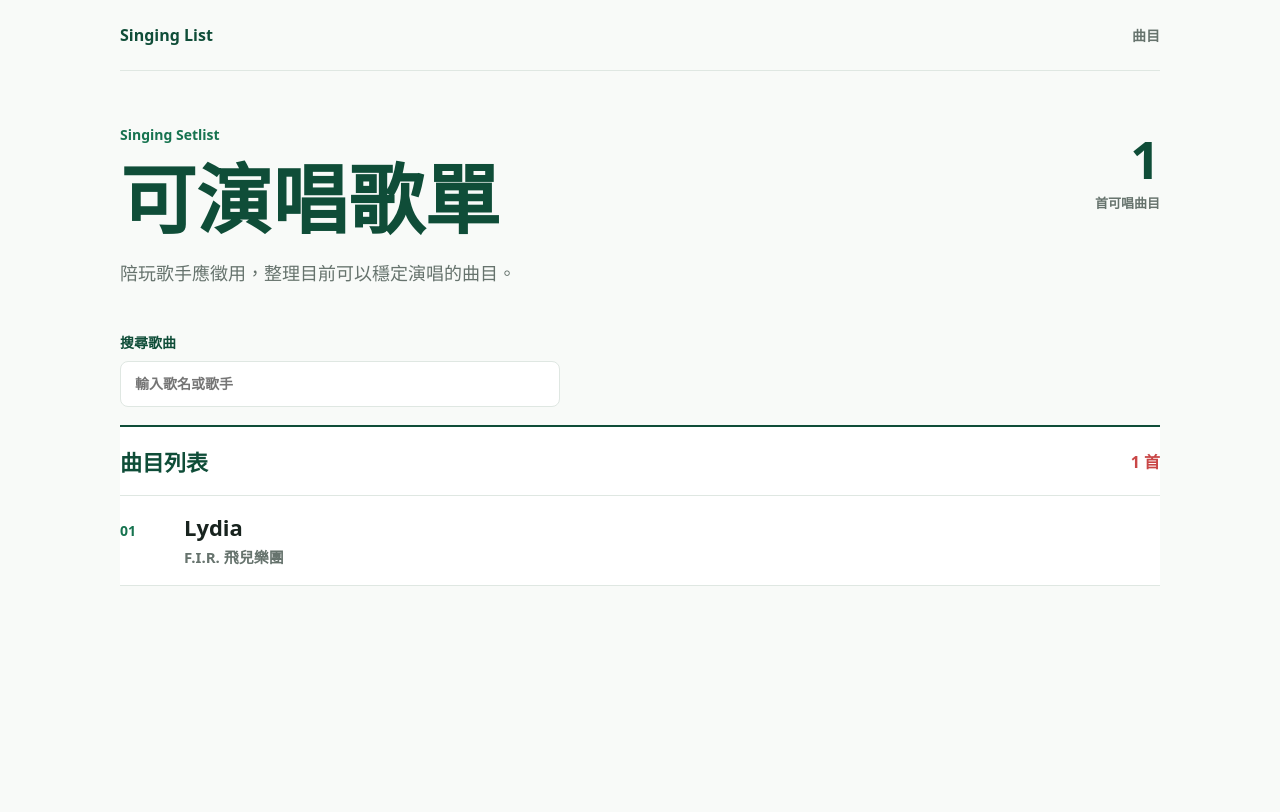
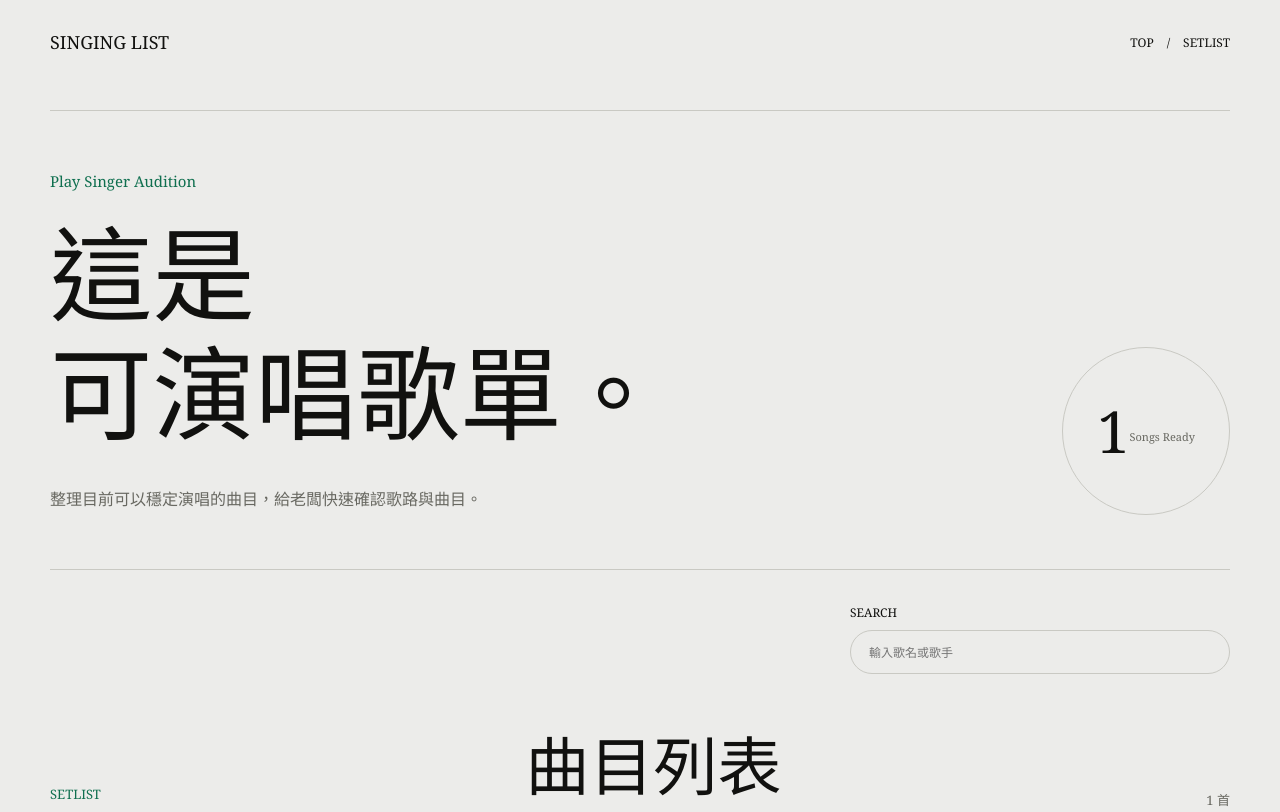
Before and after one commit to b10915002/singing-setlist, a plain HTML site: page index.html in a window 1280 px wide. Shown: the top 812 px of the page. Drawn offline with Linux system fonts and the light colour scheme.

Commit message:
Restyle setlist with yokanka inspired layout

```diff
--- a/index.html
+++ b/index.html
@@ -12,37 +12,40 @@
   </head>
   <body>
     <header class="site-header">
-      <a class="site-brand" href="#page-title">Singing List</a>
+      <a class="site-brand" href="#page-title">SINGING LIST</a>
       <nav class="site-nav" aria-label="頁面導覽">
-        <a href="#song-list-title">曲目</a>
+        <a href="#page-title">TOP</a>
+        <span>/</span>
+        <a href="#song-list-title">SETLIST</a>
       </nav>
     </header>
 
     <main class="page-shell">
       <section class="hero" aria-labelledby="page-title">
         <div class="hero-copy">
-          <p class="kicker">Singing Setlist</p>
-          <h1 id="page-title">可演唱歌單</h1>
+          <p class="kicker">Play Singer Audition</p>
+          <h1 id="page-title">這是<br />可演唱歌單。</h1>
           <p class="intro">
-            陪玩歌手應徵用，整理目前可以穩定演唱的曲目。
+            整理目前可以穩定演唱的曲目，給老闆快速確認歌路與曲目。
           </p>
         </div>
 
         <aside class="stats-panel" aria-label="歌單統計">
           <span class="stats-number" id="song-count">0</span>
-          <span class="stats-label">首可唱曲目</span>
+          <span class="stats-label">Songs Ready</span>
         </aside>
       </section>
 
       <section class="toolbar" aria-label="歌單工具">
         <label class="search-wrap">
-          <span>搜尋歌曲</span>
+          <span>SEARCH</span>
           <input id="song-search" type="search" placeholder="輸入歌名或歌手" />
         </label>
       </section>
 
       <section class="song-section" aria-labelledby="song-list-title">
         <div class="section-head">
+          <p>SETLIST</p>
           <h2 id="song-list-title">曲目列表</h2>
           <span id="visible-count">0 首</span>
         </div>
--- a/styles-normal.css
+++ b/styles-normal.css
@@ -1,13 +1,12 @@
 :root {
-  --ink: #18231e;
-  --muted: #66736d;
-  --paper: #f8faf8;
-  --surface: #ffffff;
-  --line: #dfe7e2;
-  --green: #16734f;
-  --green-dark: #0f4d38;
-  --green-soft: #edf7f2;
-  --red: #c94646;
+  --ink: #11110f;
+  --muted: #686861;
+  --paper: #ececea;
+  --surface: #f7f7f4;
+  --line: #c9c9c3;
+  --green: #0f6f4f;
+  --green-soft: #dfe9e2;
+  --blue: #1ea0c3;
 }
 
 * {
@@ -23,11 +22,14 @@ body {
   min-height: 100vh;
   color: var(--ink);
   font-family:
+    "Zen Old Mincho",
+    "Yu Mincho",
+    "Hiragino Mincho ProN",
+    Georgia,
+    "Times New Roman",
+    "PingFang TC",
     "Microsoft JhengHei",
-    "PingFang TC",
-    "Noto Sans TC",
-    system-ui,
-    sans-serif;
+    serif;
   background: var(--paper);
 }
 
@@ -36,13 +38,12 @@ input {
 }
 
 .site-header {
-  width: min(1040px, calc(100% - 36px));
+  width: min(1180px, calc(100% - 40px));
   margin: 0 auto;
-  padding: 24px 0;
+  padding: 30px 0 20px;
   display: flex;
   align-items: center;
   justify-content: space-between;
-  border-bottom: 1px solid var(--line);
 }
 
 .site-brand,
@@ -51,38 +52,48 @@ input {
 }
 
 .site-brand {
-  color: var(--green-dark);
-  font-size: 16px;
-  font-weight: 800;
+  color: var(--ink);
+  font-size: 18px;
+  font-weight: 500;
 }
 
+.site-nav {
+  display: flex;
+  align-items: center;
+  gap: 13px;
+}
+
+.site-nav span,
 .site-nav a {
-  color: var(--muted);
-  font-size: 14px;
-  font-weight: 700;
+  color: var(--ink);
+  font-size: 12px;
+  font-weight: 500;
 }
 
 .site-nav a:hover,
 .site-nav a:focus {
-  color: var(--green);
+  color: var(--blue);
 }
 
 .page-shell {
-  width: min(1040px, calc(100% - 36px));
+  width: min(1180px, calc(100% - 40px));
   margin: 0 auto;
-  padding: 54px 0 72px;
+  padding: 36px 0 92px;
 }
 
 .hero {
   display: flex;
-  align-items: flex-start;
+  align-items: flex-end;
   justify-content: space-between;
-  gap: 40px;
-  margin-bottom: 42px;
+  gap: 56px;
+  min-height: 460px;
+  padding: 44px 0 54px;
+  border-top: 1px solid var(--line);
+  border-bottom: 1px solid var(--line);
 }
 
 .hero-copy {
-  max-width: 680px;
+  max-width: 760px;
 }
 
 .kicker,
@@ -94,58 +105,68 @@ p {
 }
 
 .kicker {
-  margin-bottom: 14px;
+  margin-bottom: 24px;
   color: var(--green);
-  font-size: 14px;
-  font-weight: 800;
+  font-size: 15px;
+  font-weight: 500;
 }
 
 h1 {
-  margin-bottom: 18px;
-  color: var(--green-dark);
-  font-size: clamp(42px, 7vw, 76px);
-  line-height: 1.08;
+  margin-bottom: 30px;
+  color: var(--ink);
+  font-size: clamp(48px, 8vw, 112px);
+  font-weight: 500;
+  line-height: 1.16;
 }
 
 .intro {
+  max-width: 480px;
   margin-bottom: 0;
   color: var(--muted);
-  font-size: 18px;
-  line-height: 1.75;
+  font-size: 16px;
+  line-height: 2;
 }
 
 .stats-panel {
-  min-width: 138px;
-  padding-top: 8px;
-  text-align: right;
+  display: flex;
+  align-items: center;
+  justify-content: center;
+  flex: 0 0 auto;
+  width: 168px;
+  height: 168px;
+  border: 1px solid var(--line);
+  border-radius: 999px;
+  text-align: center;
 }
 
 .stats-number {
   display: block;
-  color: var(--green-dark);
-  font-size: 52px;
-  font-weight: 900;
+  color: var(--ink);
+  font-size: 58px;
+  font-weight: 500;
   line-height: 1;
 }
 
 .stats-label {
   display: block;
-  margin-top: 8px;
+  margin-top: 10px;
   color: var(--muted);
-  font-size: 13px;
-  font-weight: 700;
+  font-size: 11px;
+  font-weight: 500;
 }
 
 .toolbar {
-  margin-bottom: 18px;
+  display: flex;
+  justify-content: flex-end;
+  margin: 34px 0 42px;
 }
 
 .search-wrap {
   display: block;
-  max-width: 440px;
-  color: var(--green-dark);
-  font-size: 14px;
-  font-weight: 800;
+  width: min(100%, 380px);
+  color: var(--ink);
+  font-size: 12px;
+  font-weight: 500;
 }
 
 .search-wrap span {
@@ -155,43 +176,49 @@ h1 {
 
 .search-wrap input {
   width: 100%;
-  min-height: 46px;
-  padding: 0 14px;
+  min-height: 44px;
+  padding: 0 18px;
   border: 1px solid var(--line);
-  border-radius: 8px;
+  border-radius: 999px;
   color: var(--ink);
-  background: var(--surface);
+  background: transparent;
   outline: none;
 }
 
 .search-wrap input:focus {
-  border-color: var(--green);
-  box-shadow: 0 0 0 3px rgba(22, 115, 79, 0.14);
+  border-color: var(--blue);
 }
 
 .song-section {
-  border-top: 2px solid var(--green-dark);
-  background: var(--surface);
+  background: transparent;
 }
 
 .section-head {
   display: flex;
-  align-items: center;
+  align-items: flex-end;
   justify-content: space-between;
-  gap: 18px;
-  padding: 18px 0;
+  gap: 24px;
+  padding: 0 0 26px;
   border-bottom: 1px solid var(--line);
+}
+
+.section-head p {
+  margin-bottom: 6px;
+  color: var(--green);
+  font-size: 13px;
 }
 
 .section-head h2 {
   margin-bottom: 0;
-  color: var(--green-dark);
-  font-size: 22px;
+  color: var(--ink);
+  font-size: clamp(34px, 5vw, 64px);
+  font-weight: 500;
 }
 
 .section-head span {
-  color: var(--red);
-  font-weight: 900;
+  color: var(--muted);
+  font-size: 13px;
+  font-weight: 500;
 }
 
 .song-list {
@@ -202,31 +229,32 @@ h1 {
 
 .song-card {
   display: flex;
-  align-items: baseline;
-  gap: 22px;
-  padding: 18px 0;
+  align-items: flex-start;
+  gap: 34px;
+  padding: 28px 0;
   border-bottom: 1px solid var(--line);
 }
 
 .song-index {
-  width: 42px;
+  width: 70px;
   color: var(--green);
   font-size: 14px;
-  font-weight: 900;
+  font-weight: 500;
 }
 
 .song-card h3 {
-  margin-bottom: 5px;
+  margin-bottom: 9px;
   color: var(--ink);
-  font-size: 22px;
-  line-height: 1.25;
+  font-size: clamp(28px, 4vw, 52px);
+  font-weight: 500;
+  line-height: 1.16;
 }
 
 .song-card p {
   margin-bottom: 0;
   color: var(--muted);
   font-size: 15px;
-  font-weight: 700;
+  font-weight: 500;
 }
 
 .empty-state {
@@ -238,7 +266,7 @@ h1 {
 @media (max-width: 680px) {
   .site-header,
   .page-shell {
-    width: min(100% - 28px, 520px);
+    width: min(100% - 30px, 520px);
   }
 
   .site-header {
@@ -246,17 +274,19 @@ h1 {
   }
 
   .page-shell {
-    padding: 38px 0 54px;
+    padding: 26px 0 56px;
   }
 
   .hero {
     display: block;
-    margin-bottom: 34px;
+    min-height: 0;
+    padding: 34px 0 38px;
   }
 
   .stats-panel {
-    margin-top: 28px;
-    text-align: left;
+    width: 136px;
+    height: 136px;
+    margin-top: 34px;
   }
 
   .stats-number {
@@ -266,17 +296,19 @@ h1 {
   .section-head {
     align-items: flex-start;
     flex-direction: column;
+    gap: 8px;
   }
 
   .song-card {
-    gap: 14px;
+    gap: 20px;
+    padding: 24px 0;
   }
 
   .song-index {
-    width: 34px;
+    width: 42px;
   }
 
   .song-card h3 {
-    font-size: 20px;
+    font-size: 30px;
   }
 }
```
